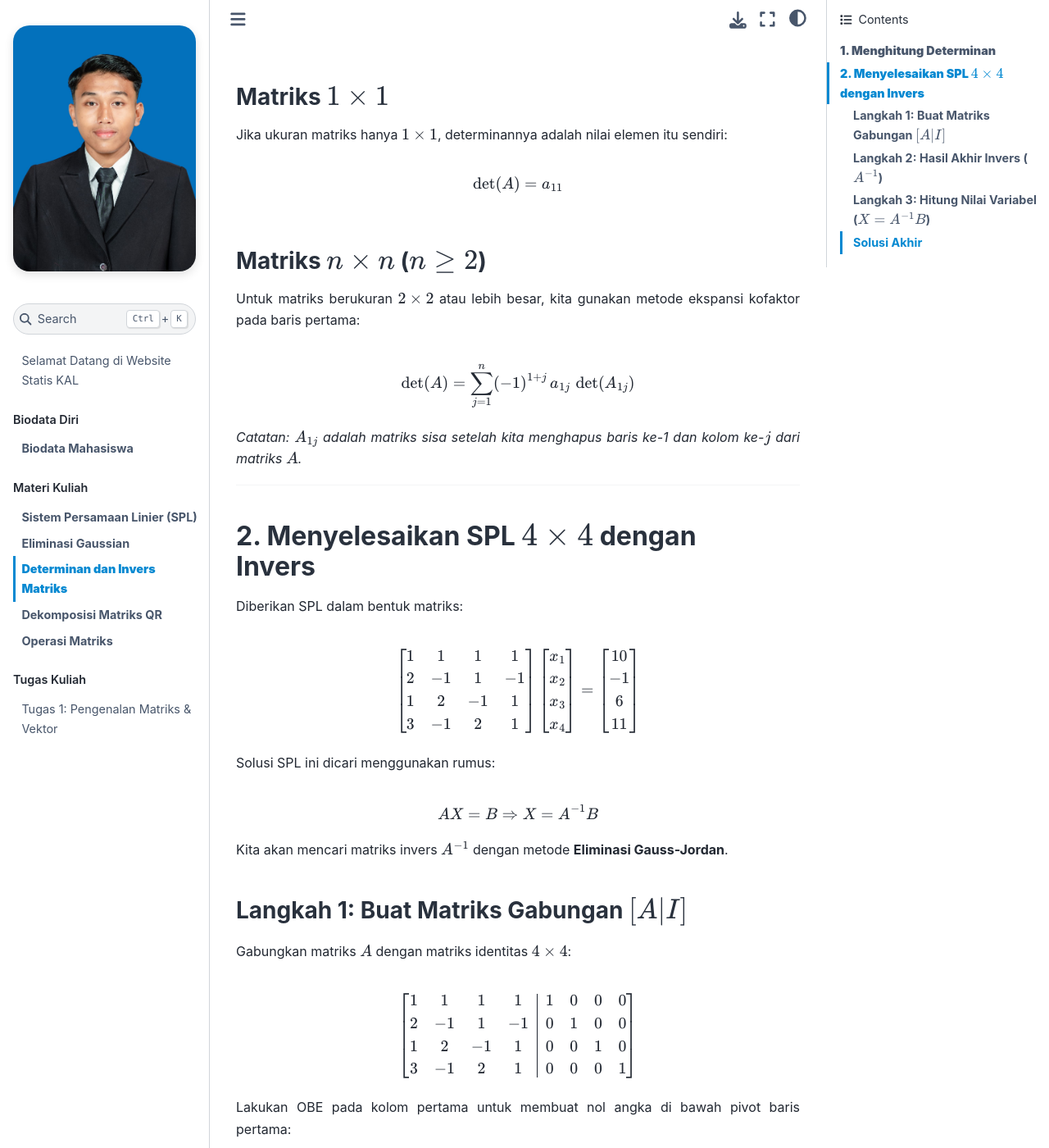
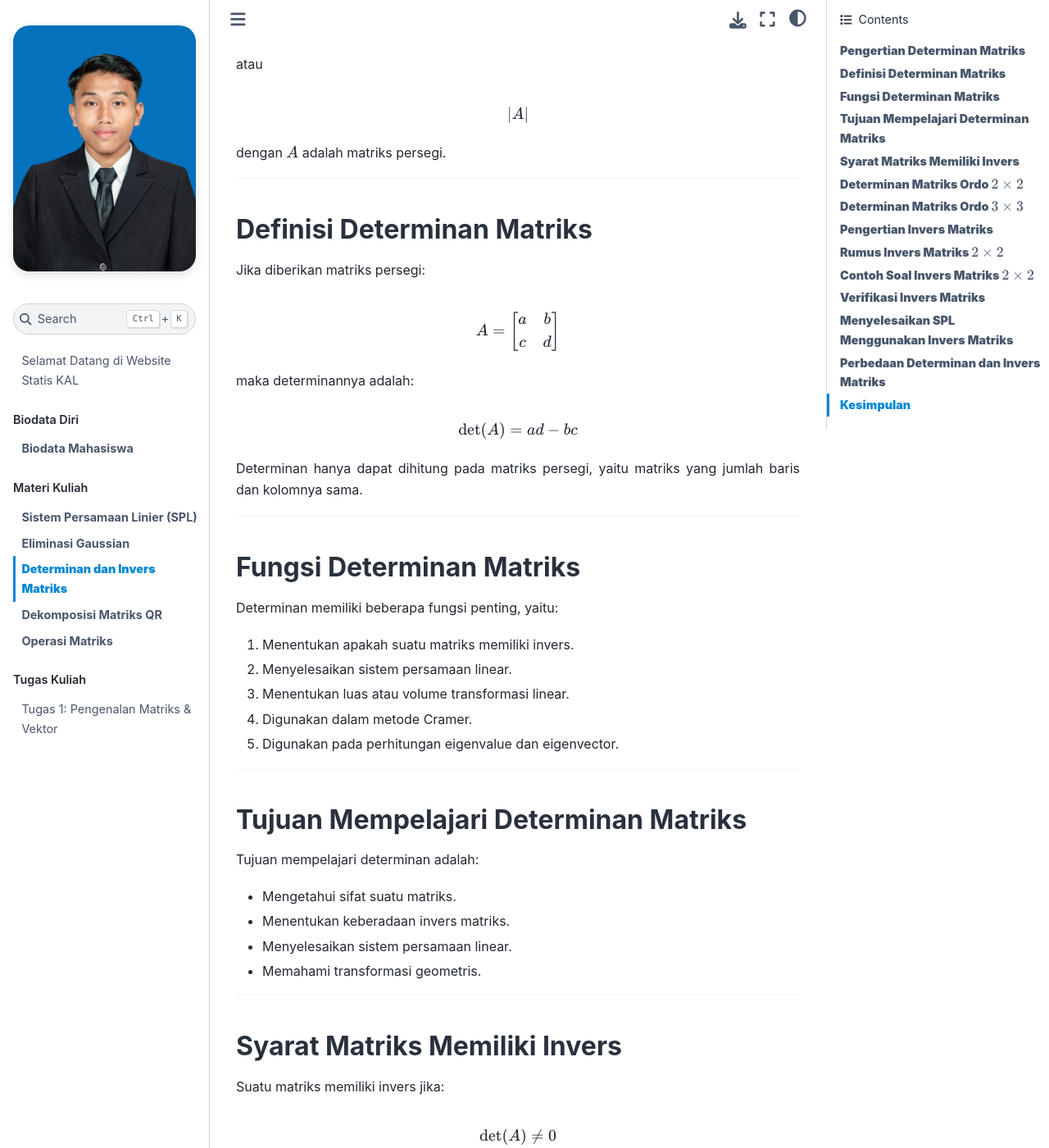
Before and after one commit to DenJuqiMarzuqi/250411100146_KAL, a Jupyter Book: the page built from materi/determinan_invers.md, in a window 1280 px wide and 1400 px high, scrolled down 355 px. Shown: the whole window at 82% size. Built offline with Jupyter Book 1.0.4 settings and Sphinx 7.4.7 and the Sphinx Book theme 1.1.4, drawn with Linux system fonts in a browser that asks for light colours; some of the changed text lies outside the part shown.

Commit message:
Fix syntax, equations, and heading level warnings in determinan_invers.md

```diff
--- a/materi/determinan_invers.md
+++ b/materi/determinan_invers.md
@@ -1,151 +1,476 @@
 # **Determinan dan Invers Matriks**
 
-Halaman ini membahas cara mencari determinan matriks dan menyelesaikan Sistem Persamaan Linear (SPL) menggunakan matriks invers.
+## **Pengertian Determinan Matriks**
+Determinan adalah suatu nilai skalar (bilangan tunggal) yang diperoleh dari suatu matriks persegi. Determinan memberikan informasi penting mengenai sifat suatu matriks, seperti apakah matriks tersebut memiliki invers atau tidak.
+
+Determinan biasanya dilambangkan dengan:
+
+$$
+\det(A)
+$$
+
+atau
+
+$$
+|A|
+$$
+
+dengan $A$ adalah matriks persegi.
 
 ---
 
-## **1. Menghitung Determinan**
-
-Misalkan kita punya matriks persegi $A$:
+## **Definisi Determinan Matriks**
+Jika diberikan matriks persegi:
 
 $$
-A = [a_{ij}]_{n \times n}
+A =
+\begin{bmatrix}
+a & b \\
+c & d
+\end{bmatrix}
 $$
 
-### **Matriks $1 \times 1$**
-Jika ukuran matriks hanya $1 \times 1$, determinannya adalah nilai elemen itu sendiri:
+maka determinannya adalah:
 
 $$
-\det(A) = a_{11}
+\det(A) = ad - bc
 $$
 
-### **Matriks $n \times n$ ($n \geq 2$)**
-Untuk matriks berukuran $2 \times 2$ atau lebih besar, kita gunakan metode ekspansi kofaktor pada baris pertama:
-
-$$
-\det(A) = \sum_{j=1}^{n} (-1)^{1+j} \, a_{1j} \, \det(A_{1j})
-$$
-
-*Catatan: $A_{1j}$ adalah matriks sisa setelah kita menghapus baris ke-1 dan kolom ke-$j$ dari matriks $A$.*
+Determinan hanya dapat dihitung pada matriks persegi, yaitu matriks yang jumlah baris dan kolomnya sama.
 
 ---
 
-## **2. Menyelesaikan SPL $4 \times 4$ dengan Invers**
+## **Fungsi Determinan Matriks**
+Determinan memiliki beberapa fungsi penting, yaitu:
+1. Menentukan apakah suatu matriks memiliki invers.
+2. Menyelesaikan sistem persamaan linear.
+3. Menentukan luas atau volume transformasi linear.
+4. Digunakan dalam metode Cramer.
+5. Digunakan pada perhitungan eigenvalue dan eigenvector.
 
-Diberikan SPL dalam bentuk matriks:
+---
+
+## **Tujuan Mempelajari Determinan Matriks**
+Tujuan mempelajari determinan adalah:
+* Mengetahui sifat suatu matriks.
+* Menentukan keberadaan invers matriks.
+* Menyelesaikan sistem persamaan linear.
+* Memahami transformasi geometris.
+
+---
+
+## **Syarat Matriks Memiliki Invers**
+Suatu matriks memiliki invers jika:
+
+$$
+\det(A) \neq 0
+$$
+
+Jika:
+
+$$
+\det(A) = 0
+$$
+
+maka matriks disebut matriks singular dan tidak memiliki invers.
+
+---
+
+## **Determinan Matriks Ordo $2 \times 2$**
+
+### **Rumus Determinan Matriks $2 \times 2$**
+Misalkan:
+
+$$
+A =
+\begin{bmatrix}
+a & b \\
+c & d
+\end{bmatrix}
+$$
+
+maka:
+
+$$
+\det(A) = ad - bc
+$$
+
+### **Contoh Soal Determinan $2 \times 2$**
+Diketahui:
+
+$$
+A =
+\begin{bmatrix}
+3 & 2 \\
+1 & 4
+\end{bmatrix}
+$$
+
+Tentukan determinannya.
+
+#### **Penyelesaian**
+Gunakan rumus:
+
+$$
+\det(A) = ad - bc
+$$
+
+Substitusi nilai:
+
+$$
+\det(A) = (3)(4) - (2)(1)
+$$
+
+$$
+\det(A) = 12 - 2 = 10
+$$
+
+Jadi:
+
+$$
+\boxed{\det(A) = 10}
+$$
+
+---
+
+## **Determinan Matriks Ordo $3 \times 3$**
+
+### **Metode Aturan Sarrus**
+Diberikan:
+
+$$
+A =
+\begin{bmatrix}
+a & b & c \\
+d & e & f \\
+g & h & i
+\end{bmatrix}
+$$
+
+Maka:
+
+$$
+\det(A) = aei + bfg + cdh - ceg - bdi - afh
+$$
+
+### **Contoh Soal Determinan $3 \times 3$**
+Diketahui:
+
+$$
+A =
+\begin{bmatrix}
+1 & 2 & 3 \\
+0 & 4 & 5 \\
+1 & 0 & 6
+\end{bmatrix}
+$$
+
+Hitung determinannya.
+
+#### **Penyelesaian**
+Gunakan metode Sarrus:
+
+$$
+\det(A) = (1)(4)(6) + (2)(5)(1) + (3)(0)(0) - (3)(4)(1) - (2)(0)(6) - (1)(5)(0)
+$$
+
+$$
+\det(A) = 24 + 10 + 0 - 12 - 0 - 0
+$$
+
+$$
+\det(A) = 22
+$$
+
+Jadi:
+
+$$
+\boxed{\det(A) = 22}
+$$
+
+---
+
+## **Pengertian Invers Matriks**
+Invers matriks adalah matriks yang jika dikalikan dengan matriks asal menghasilkan matriks identitas.
+
+Jika $A^{-1}$ adalah invers dari matriks $A$, maka:
+
+$$
+AA^{-1} = I
+$$
+
+atau
+
+$$
+A^{-1}A = I
+$$
+
+dengan:
+
+$$
+I =
+\begin{bmatrix}
+1 & 0 \\
+0 & 1
+\end{bmatrix}
+$$
+
+### **Definisi Invers Matriks**
+Invers matriks merupakan kebalikan dari matriks yang digunakan untuk menyelesaikan berbagai permasalahan aljabar linear. Konsep invers matriks mirip dengan:
+
+$$
+a \times \frac{1}{a} = 1
+$$
+
+pada bilangan biasa.
+
+### **Fungsi Invers Matriks**
+Invers matriks digunakan untuk:
+1. Menyelesaikan sistem persamaan linear.
+2. Digunakan dalam kriptografi.
+3. Digunakan dalam machine learning.
+4. Digunakan pada transformasi geometris.
+5. Digunakan dalam simulasi numerik.
+
+### **Tujuan Mempelajari Invers Matriks**
+Tujuan mempelajari invers matriks adalah:
+* Menyelesaikan SPL secara efisien.
+* Memahami transformasi linear.
+* Mengembangkan metode numerik.
+
+---
+
+## **Rumus Invers Matriks $2 \times 2$**
+Misalkan:
+
+$$
+A =
+\begin{bmatrix}
+a & b \\
+c & d
+\end{bmatrix}
+$$
+
+Maka:
+
+$$
+A^{-1} = \frac{1}{ad-bc}
+\begin{bmatrix}
+d & -b \\
+-c & a
+\end{bmatrix}
+$$
+
+dengan syarat:
+
+$$
+ad - bc \neq 0
+$$
+
+---
+
+## **Contoh Soal Invers Matriks $2 \times 2$**
+Diketahui:
+
+$$
+A =
+\begin{bmatrix}
+2 & 1 \\
+3 & 4
+\end{bmatrix}
+$$
+
+Tentukan invers matriks $A$.
+
+### **Langkah 1: Hitung Determinan**
+$$
+\det(A) = (2)(4) - (1)(3)
+$$
+
+$$
+\det(A) = 8 - 3 = 5
+$$
+
+### **Langkah 2: Gunakan Rumus Invers**
+$$
+A^{-1} = \frac{1}{5}
+\begin{bmatrix}
+4 & -1 \\
+-3 & 2
+\end{bmatrix}
+$$
+
+### **Langkah 3: Sederhanakan**
+$$
+A^{-1} =
+\begin{bmatrix}
+\frac{4}{5} & -\frac{1}{5} \\
+-\frac{3}{5} & \frac{2}{5}
+\end{bmatrix}
+$$
+
+Jadi:
+
+$$
+\boxed{
+A^{-1} =
+\begin{bmatrix}
+\frac{4}{5} & -\frac{1}{5} \\
+-\frac{3}{5} & \frac{2}{5}
+\end{bmatrix}
+}
+$$
+
+---
+
+## **Verifikasi Invers Matriks**
+Periksa:
+
+$$
+AA^{-1} =
+\begin{bmatrix}
+2 & 1 \\
+3 & 4
+\end{bmatrix}
+\begin{bmatrix}
+\frac{4}{5} & -\frac{1}{5} \\
+-\frac{3}{5} & \frac{2}{5}
+\end{bmatrix}
+$$
+
+Hasilnya:
 
 $$
 \begin{bmatrix}
-1 & 1 & 1 & 1 \\
-2 & -1 & 1 & -1 \\
-1 & 2 & -1 & 1 \\
-3 & -1 & 2 & 1
+1 & 0 \\
+0 & 1
 \end{bmatrix}
+$$
+
+yang merupakan matriks identitas.
+
+---
+
+## **Menyelesaikan SPL Menggunakan Invers Matriks**
+Misalkan:
+
+$$
+AX = B
+$$
+
+Maka:
+
+$$
+X = A^{-1}B
+$$
+
+### **Contoh Soal SPL Menggunakan Invers**
+Diketahui:
+
+$$
+\begin{cases}
+2x + y = 5 \\
+3x + 4y = 11
+\end{cases}
+$$
+
+Bentuk matriks:
+
+$$
+A =
 \begin{bmatrix}
-x_1 \\
-x_2 \\
-x_3 \\
-x_4
-\end{bmatrix} = \begin{bmatrix}
-10 \\
--1 \\
-6 \\
+2 & 1 \\
+3 & 4
+\end{bmatrix}
+$$
+
+$$
+X =
+\begin{bmatrix}
+x \\
+y
+\end{bmatrix}
+$$
+
+$$
+B =
+\begin{bmatrix}
+5 \\
 11
 \end{bmatrix}
 $$
 
-Solusi SPL ini dicari menggunakan rumus:
+Gunakan:
 
 $$
-AX = B \Rightarrow X = A^{-1}B
+X = A^{-1}B
 $$
 
-Kita akan mencari matriks invers $A^{-1}$ dengan metode **Eliminasi Gauss-Jordan**.
-
-### **Langkah 1: Buat Matriks Gabungan $[A|I]$**
-Gabungkan matriks $A$ dengan matriks identitas $4 \times 4$:
+dengan:
 
 $$
-\left[
-\begin{array}{cccc|cccc}
-1 & 1 & 1 & 1 & 1 & 0 & 0 & 0 \\
-2 & -1 & 1 & -1 & 0 & 1 & 0 & 0 \\
-1 & 2 & -1 & 1 & 0 & 0 & 1 & 0 \\
-3 & -1 & 2 & 1 & 0 & 0 & 0 & 1
-\end{array} \right]
-$$
-
-Lakukan OBE pada kolom pertama untuk membuat nol angka di bawah pivot baris pertama:
-* $R_2 - 2R_1 \rightarrow R_2$
-* $R_3 - R_1 \rightarrow R_3$
-* $R_4 - 3R_1 \rightarrow R_4$
-
-Hasil sementara:
-
-$$
-\left[
-\begin{array}{cccc|cccc}
-1 & 1 & 1 & 1 & 1 & 0 & 0 & 0 \\
-0 & -3 & -1 & -3 & -2 & 1 & 0 & 0 \\
-0 & 1 & -2 & 0 & -1 & 0 & 1 & 0 \\
-0 & -4 & -1 & -2 & -3 & 0 & 0 & 1
-\end{array} \right]
-$$
-
-### **Langkah 2: Hasil Akhir Invers ($A^{-1}$)**
-Selesaikan OBE Gauss-Jordan sampai ruas kiri menjadi matriks identitas. Hasil di ruas kanan adalah matriks invers kita:
-
-$$
-A^{-1} = \frac{1}{13}
+A^{-1} =
 \begin{bmatrix}
--3 & 3 & 4 & 2 \\
-9 & 4 & 1 & -6 \\
-11 & 2 & -6 & -3 \\
--4 & -9 & 1 & 7
+\frac{4}{5} & -\frac{1}{5} \\
+-\frac{3}{5} & \frac{2}{5}
 \end{bmatrix}
 $$
 
-### **Langkah 3: Hitung Nilai Variabel ($X = A^{-1}B$)**
-Kalikan matriks $A^{-1}$ dengan kolom konstanta $B = [10, -1, 6, 11]^T$.
-
-* **Hitung $x_1$**:
-
-  $$
-  x_1 = \frac{1}{13} [(-3 \times 10) + (3 \times -1) + (4 \times 6) + (2 \times 11)] = \frac{13}{13} = 1
-  $$
-
-* **Hitung $x_2$**:
-
-  $$
-  x_2 = \frac{1}{13} [(9 \times 10) + (4 \times -1) + (1 \times 6) + (-6 \times 11)] = \frac{26}{13} = 2
-  $$
-
-* **Hitung $x_3$**:
-
-  $$
-  x_3 = \frac{1}{13} [(11 \times 10) + (2 \times -1) + (-6 \times 6) + (-3 \times 11)] = \frac{39}{13} = 3
-  $$
-
-* **Hitung $x_4$**:
-
-  $$
-  x_4 = \frac{1}{13} [(-4 \times 10) + (-9 \times -1) + (1 \times 6) + (7 \times 11)] = \frac{52}{13} = 4
-  $$
-
-### **Solusi Akhir**
-Nilai variabel yang memenuhi sistem adalah:
+Maka:
 
 $$
 X =
 \begin{bmatrix}
-x_1 \\
-x_2 \\
-x_3 \\
-x_4
-\end{bmatrix} = \begin{bmatrix}
-1 \\
-2 \\
-3 \\
-4
+\frac{4}{5} & -\frac{1}{5} \\
+-\frac{3}{5} & \frac{2}{5}
+\end{bmatrix}
+\begin{bmatrix}
+5 \\
+11
 \end{bmatrix}
 $$
+
+$$
+X =
+\begin{bmatrix}
+\frac{20}{5} - \frac{11}{5} \\
+-\frac{15}{5} + \frac{22}{5}
+\end{bmatrix}
+$$
+
+$$
+X =
+\begin{bmatrix}
+\frac{9}{5} \\
+\frac{7}{5}
+\end{bmatrix}
+$$
+
+Sehingga:
+
+$$
+\boxed{
+x = \frac{9}{5}, \quad
+y = \frac{7}{5}
+}
+$$
+
+---
+
+## **Perbedaan Determinan dan Invers Matriks**
+
+| Determinan | Invers |
+| :--- | :--- |
+| Menghasilkan satu nilai skalar | Menghasilkan matriks baru |
+| Hanya berupa skalar | Berupa matriks |
+| Digunakan untuk mengecek keberadaan invers | Digunakan untuk menyelesaikan SPL |
+| Dilambangkan dengan $\det(A)$ atau $\|A\|$ | Dilambangkan dengan $A^{-1}$ |
+
+---
+
+## **Kesimpulan**
+Determinan adalah nilai skalar yang diperoleh dari suatu matriks persegi dan digunakan untuk mengetahui sifat-sifat matriks.
+Invers matriks adalah kebalikan suatu matriks yang memenuhi $AA^{-1} = I$.
+Suatu matriks hanya memiliki invers jika $\det(A) \neq 0$.
+
+Determinan dan invers matriks merupakan konsep dasar yang sangat penting dalam Sistem Persamaan Linear, Aljabar Linear, Machine Learning, Analisis Numerik, Grafika Komputer, dan Data Science.
```
